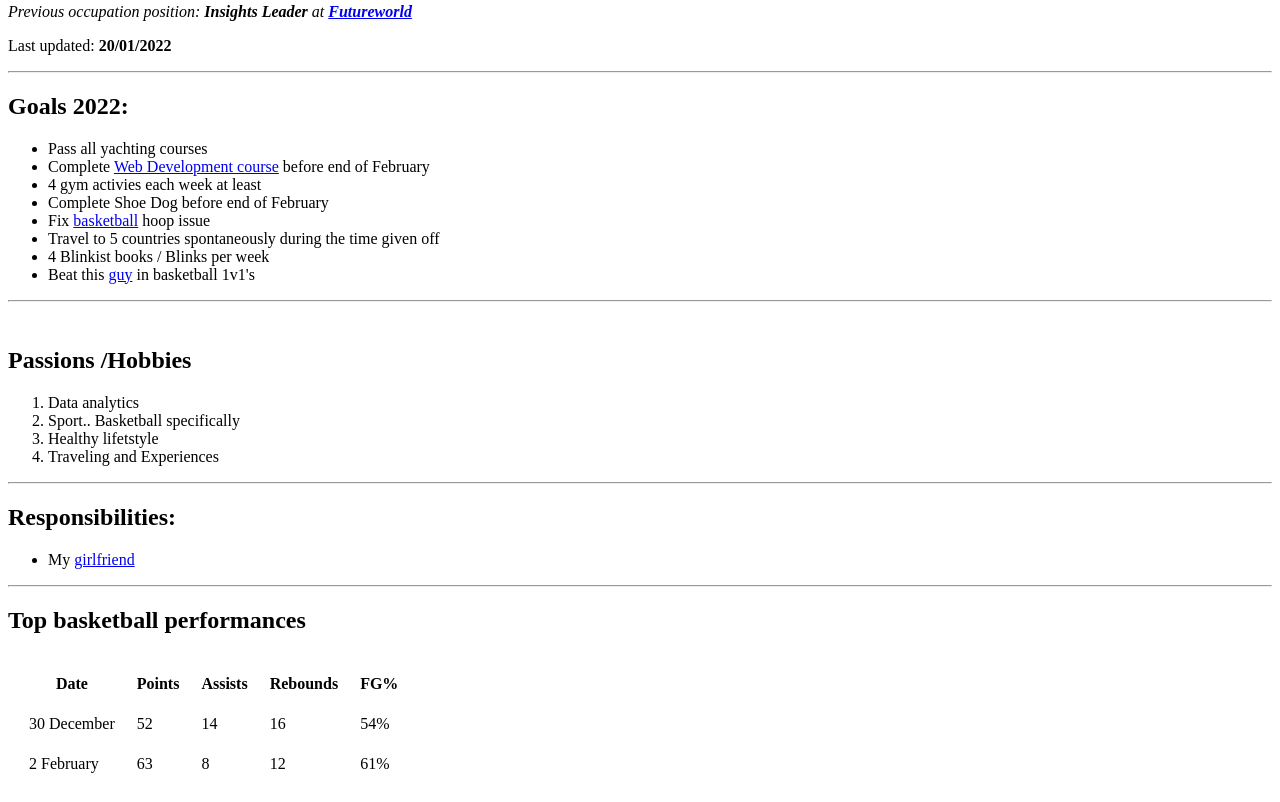
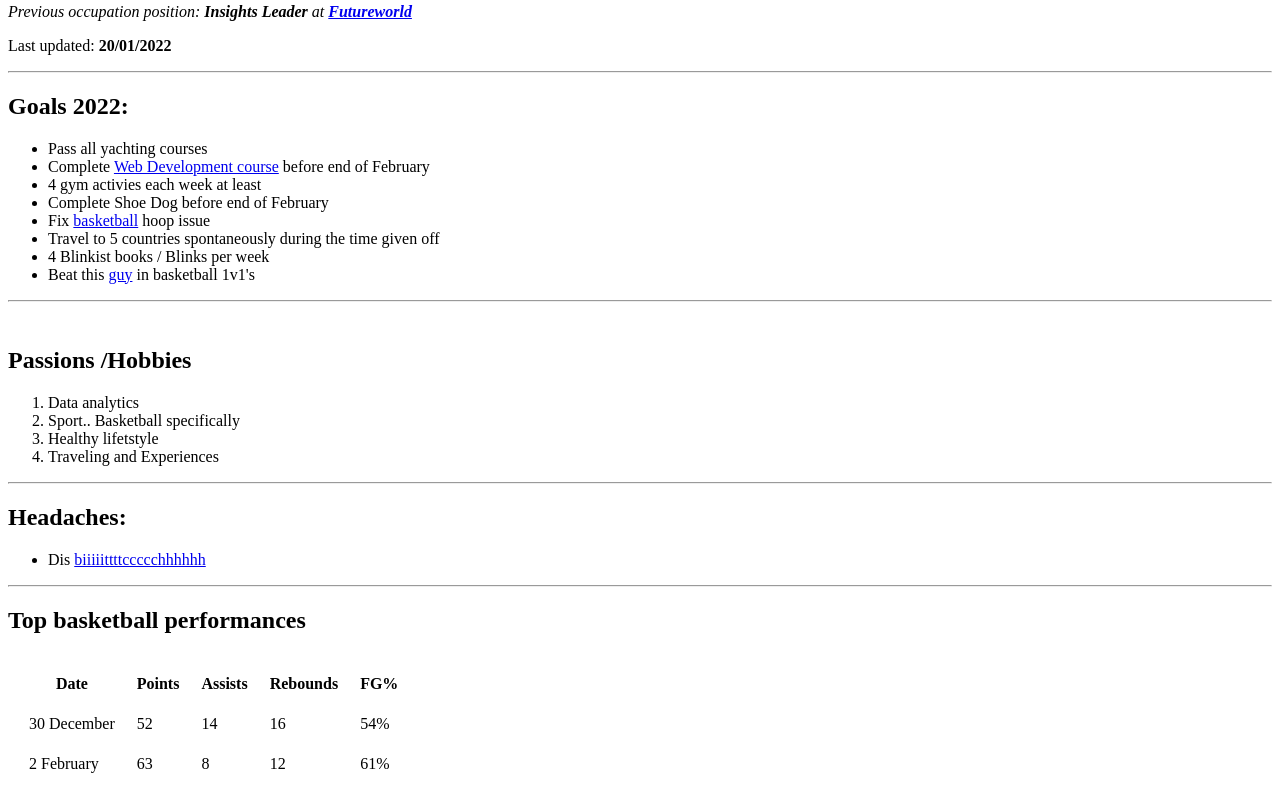
Before and after one commit to tyron-landman/take1, a plain HTML site: page index.html in a window 1280 px wide. Shown: the part 483-1285 px from the top of the page. Drawn offline with Linux system fonts and the light colour scheme.

Commit message:
New and improved

```diff
--- a/index.html
+++ b/index.html
@@ -39,9 +39,9 @@
     <li>Traveling and Experiences</li>
   </ol>
   <hr>
-  <h2>Responsibilities:</h2>
+  <h2>Headaches:</h2>
   <ul>
-    <li>My <a href="girlfriend.html">girlfriend</a></li>
+    <li>Dis <a href="girlfriend.html">biiiiittttccccchhhhhh</a></li>
   </ul>
   <hr>
   <h2>Top basketball performances</h2>
```
